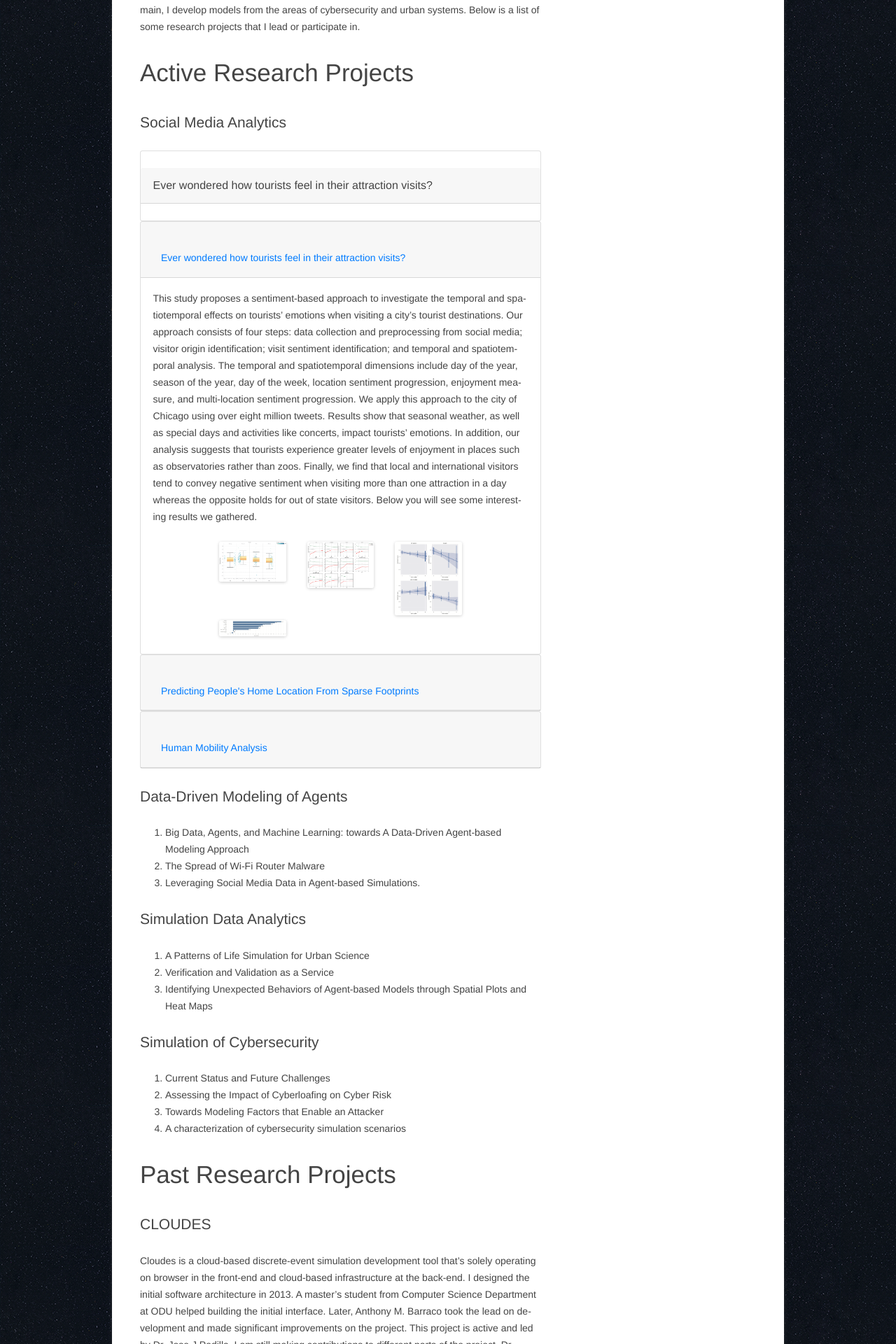
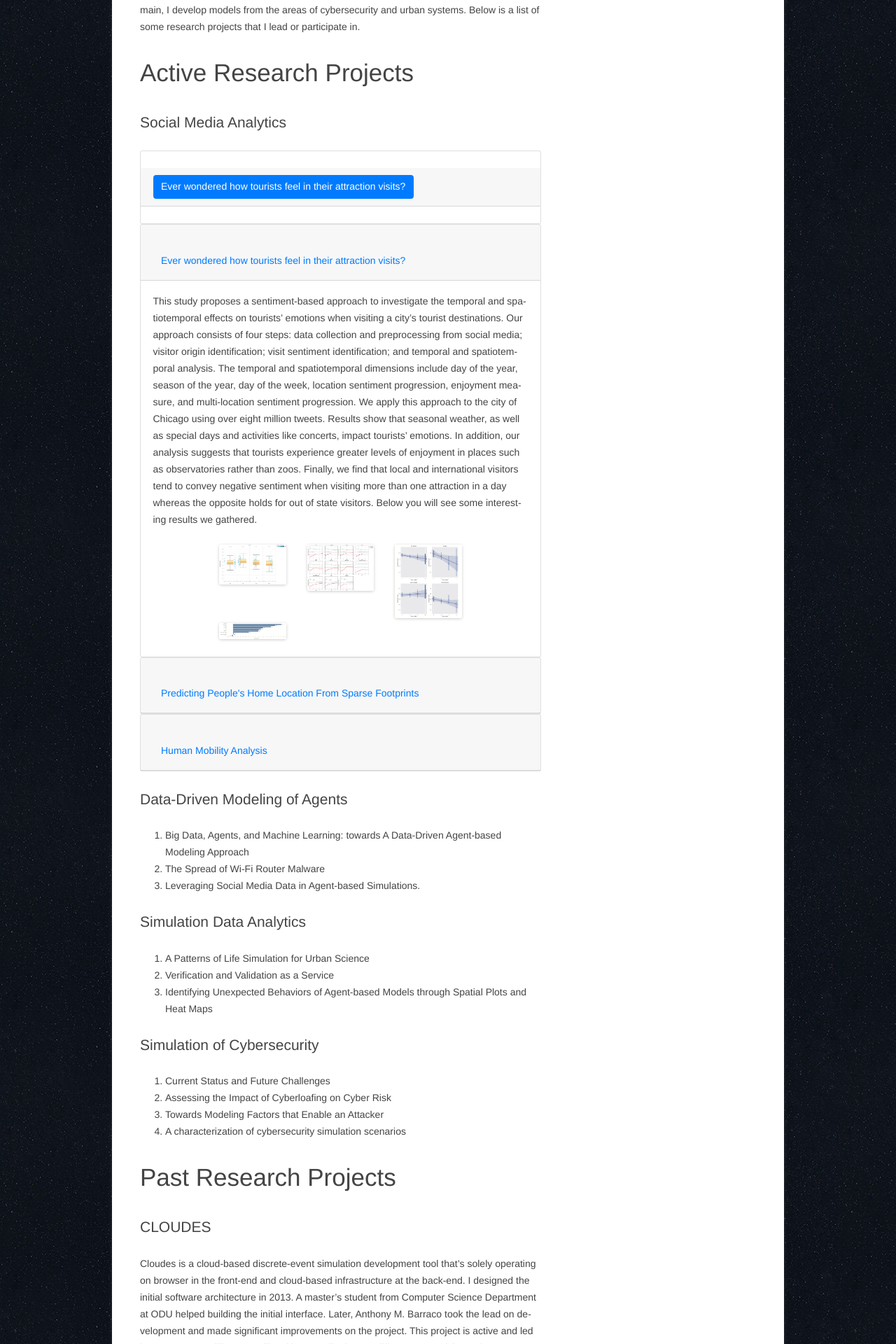
Before and after one commit to hamdikavak/hamdikavak.github.io, a Jekyll site: the page built from research-and-projects/index.html, in a window 1280 px wide. Shown: the part 421-2341 px from the top of the page at 70% size. Built offline with Jekyll 4.4.1, drawn with Linux system fonts in a browser that asks for light colours; nearby versions of some CDN libraries; library files that are not in the unit come from our copies; comment, search, counter and statistics services are not loaded.

Commit message:
card updates

```diff
--- a/research-and-projects/index.html
+++ b/research-and-projects/index.html
@@ -25,14 +25,19 @@ As the application domain, I develop models from the areas of cybersecurity and
 
 
 <div class="card">
-  <h3 class="card-header" data-toggle="collapse" data-target="sm1" aria-expanded="false" aria-controls="sm1">Ever wondered how tourists feel in their attraction visits?</h3>
-  <div class="collapse" id="sm1">
-	  <div class="card-body">
-	    <p class="card-text">This study proposes a sentiment-based approach to investigate the temporal and spatiotemporal effects on tourists’ emotions when visiting a city’s tourist destinations. Our approach consists of four steps: data collection and preprocessing from social media; visitor origin identification; visit sentiment identification; and temporal and spatiotemporal analysis. The temporal and spatiotemporal dimensions include day of the year, season of the year, day of the week, location sentiment progression, enjoyment measure, and multi-location sentiment progression. We apply this approach to the city of Chicago using over eight million tweets. Results show that seasonal weather, as well as special days and activities like concerts, impact tourists’ emotions. In addition, our analysis suggests that tourists experience greater levels of enjoyment in places such as observatories rather than zoos. Finally, we find that local and international visitors tend to convey negative sentiment when visiting more than one attraction in a day whereas the opposite holds for out of state visitors. Below you will see some interesting results we gathered.</p>
-	  </div>
-	  <div class="card-footer text-muted">
-	    Paper: <a href="https://journals.plos.org/plosone/article?id=10.1371/journal.pone.0198857" target="_blank">PLOS ONE Article</a>
-	  </div>
+	<h3 class="card-header" data-toggle="collapse" data-target="sm1"
+		aria-expanded="false" aria-controls="sm1">
+		<a class="btn btn-primary" data-toggle="collapse" href="#sm1"
+			role="button" aria-expanded="false" aria-controls="sm1"> Ever
+			wondered how tourists feel in their attraction visits?</a>
+	</h3>
+</div>
+<div class="collapse multi-collapse" id="sm1">
+	<div class="card card-body">
+    <p class="card-text">This study proposes a sentiment-based approach to investigate the temporal and spatiotemporal effects on tourists’ emotions when visiting a city’s tourist destinations. Our approach consists of four steps: data collection and preprocessing from social media; visitor origin identification; visit sentiment identification; and temporal and spatiotemporal analysis. The temporal and spatiotemporal dimensions include day of the year, season of the year, day of the week, location sentiment progression, enjoyment measure, and multi-location sentiment progression. We apply this approach to the city of Chicago using over eight million tweets. Results show that seasonal weather, as well as special days and activities like concerts, impact tourists’ emotions. In addition, our analysis suggests that tourists experience greater levels of enjoyment in places such as observatories rather than zoos. Finally, we find that local and international visitors tend to convey negative sentiment when visiting more than one attraction in a day whereas the opposite holds for out of state visitors. Below you will see some interesting results we gathered.</p>
+  </div>
+  <div class="card card-footer text-muted">
+    Paper: <a href="https://journals.plos.org/plosone/article?id=10.1371/journal.pone.0198857" target="_blank">PLOS ONE Article</a>
   </div>
 </div>
 
```
